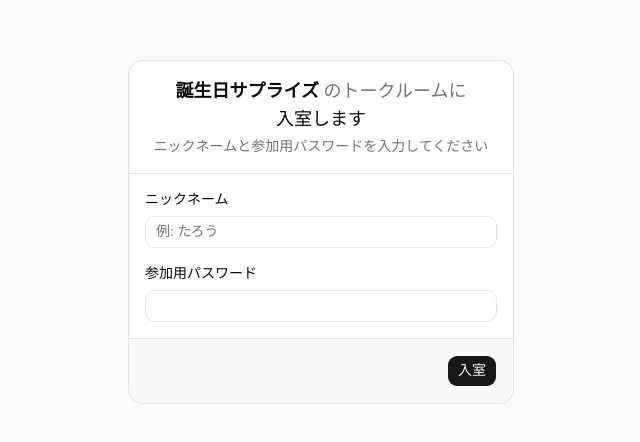
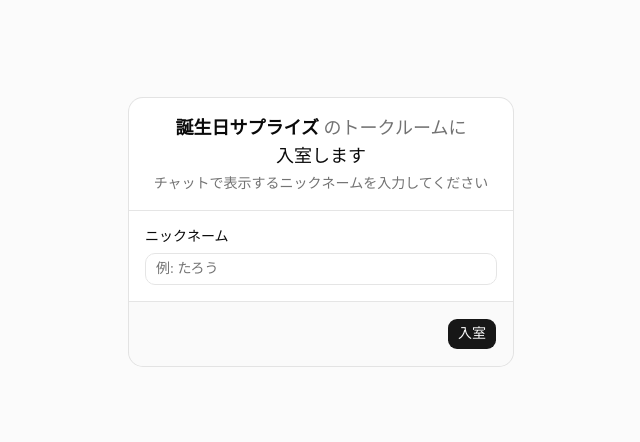
Before and after one commit to jphacks/fk_2604, a Next.js app: page /join/1 in a window 1280 px wide. Shown: the part 168-610 px from the top of the page, without its empty margins (319-959 px from the left). Built offline with nearby package versions, Linux system fonts and the light colour scheme.

Commit message:
feat:参加用パスワードを削除/docs:ルーム作成,設定について要件変更

```diff
--- a/src/app/(guest)/join/[inviteToken]/_components/join-form.tsx
+++ b/src/app/(guest)/join/[inviteToken]/_components/join-form.tsx
@@ -38,26 +38,6 @@ export function JoinForm() {
           )}
         </div>
 
-        <div className="flex flex-col gap-1.5">
-          <label htmlFor="password" className="text-sm font-medium">
-            参加用パスワード
-          </label>
-          <Input
-            id="password"
-            name="password"
-            type="password"
-            autoComplete="off"
-            aria-invalid={!!state.errors?.password}
-            aria-describedby={state.errors?.password ? "password-error" : undefined}
-            required
-          />
-          {state.errors?.password && (
-            <p id="password-error" className="text-sm text-destructive">
-              {state.errors.password}
-            </p>
-          )}
-        </div>
-
         {state.message && (
           <p role="status" className="text-sm text-muted-foreground">
             {state.message}
--- a/src/app/(guest)/join/[inviteToken]/actions.ts
+++ b/src/app/(guest)/join/[inviteToken]/actions.ts
@@ -5,9 +5,8 @@ import { NICKNAME_MAX_LENGTH } from "./constants";
 export type JoinRoomState = {
   errors?: {
     nickname?: string;
-    password?: string;
   };
-  // 入力エラー時にフォームへ戻す値（パスワードは戻さない）
+  // 入力エラー時にフォームへ戻す値
   fields?: {
     nickname: string;
   };
@@ -19,7 +18,6 @@ export async function joinRoom(
   formData: FormData,
 ): Promise<JoinRoomState> {
   const nickname = String(formData.get("nickname") ?? "").trim();
-  const password = String(formData.get("password") ?? "");
 
   const errors: JoinRoomState["errors"] = {};
   if (!nickname) {
@@ -27,17 +25,12 @@ export async function joinRoom(
   } else if (nickname.length > NICKNAME_MAX_LENGTH) {
     errors.nickname = `ニックネームは${NICKNAME_MAX_LENGTH}文字以内で入力してください`;
   }
-  if (!password) {
-    errors.password = "参加用パスワードを入力してください";
-  }
-  if (errors.nickname || errors.password) {
+  if (errors.nickname) {
     return { errors, fields: { nickname } };
   }
 
   // TODO: Redis接続後に実装する
-  // - 招待トークンの有効期限チェック
-  // - 参加用パスワードの照合
-  // - 人数上限チェック
+  // - 招待トークンの有効性チェック（更新済みの古いトークンなら入室不可）
   // - 一時ユーザーIDの発行とCookie保存
   // - チャットルームへリダイレクト
   return { message: "入室処理はまだ実装されていません（ダミー）" };
--- a/src/app/(guest)/join/[inviteToken]/page.tsx
+++ b/src/app/(guest)/join/[inviteToken]/page.tsx
@@ -35,7 +35,7 @@ export default async function JoinPage({
             入室します
           </CardTitle>
           <CardDescription>
-            ニックネームと参加用パスワードを入力してください
+            チャットで表示するニックネームを入力してください
           </CardDescription>
         </CardHeader>
         <JoinForm />
```
Also changed, not shown: 1 other file (tests, documents, lock files or other folders).
